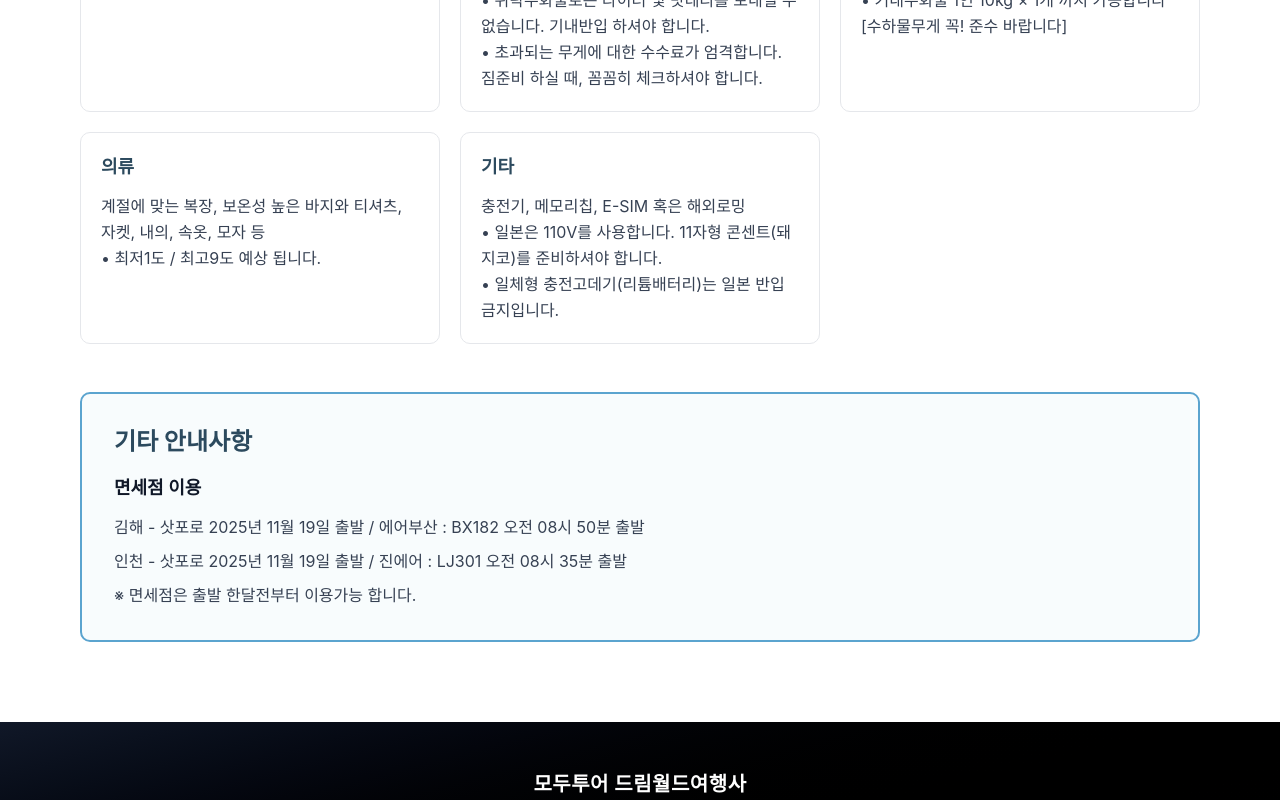
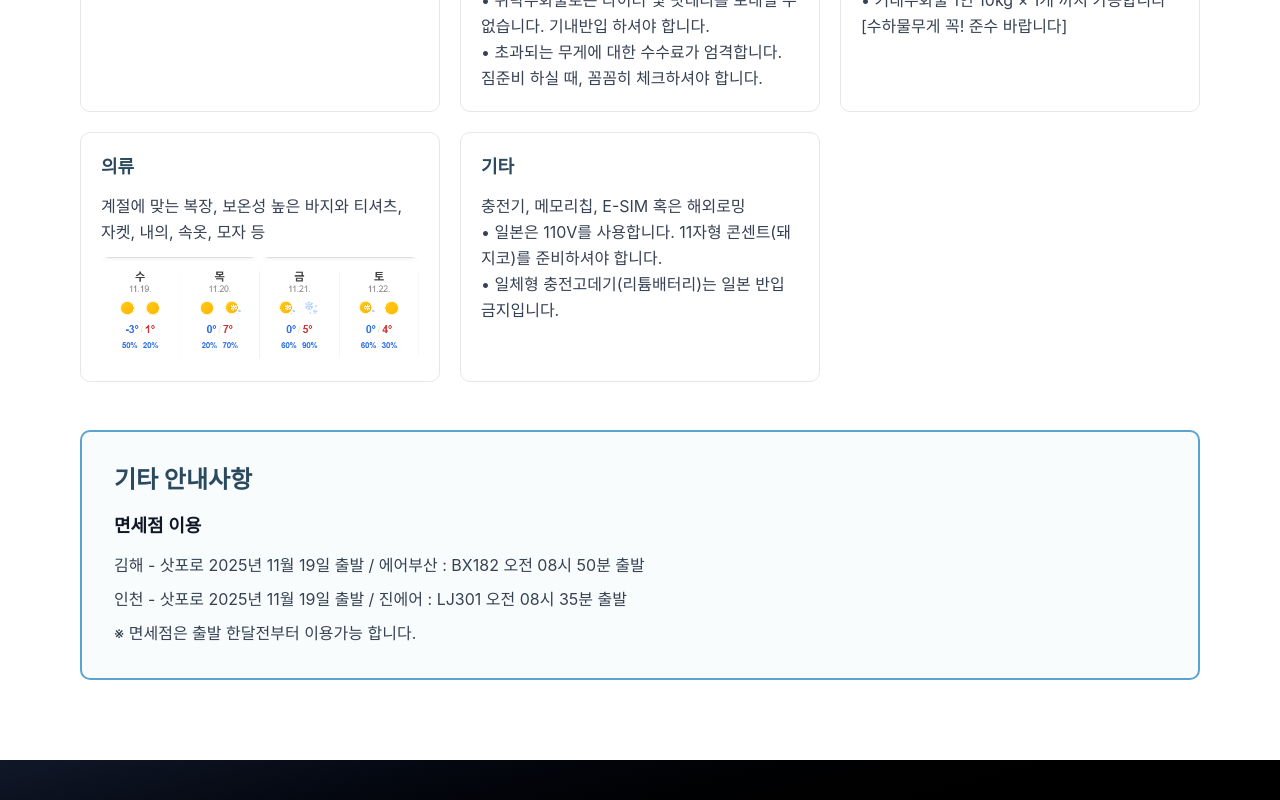
Before and after one commit to dwtrip2008-sys/hokkaido_tour, a Next.js app: page / in a window 1280 px wide. Shown: the part 10400-11200 px from the top of the page. Built offline with nearby package versions, Linux system fonts and the light colour scheme; a web font is replaced by a local one.

Commit message:
feat: add image on checklist

```diff
--- a/src/shared/constants/travel-data.ts
+++ b/src/shared/constants/travel-data.ts
@@ -439,6 +439,7 @@ interface ChecklistItem {
   title: string;
   description: string;
   important?: boolean;
+  image?: string; // 선택적 이미지 경로
 }
 
 export const checklistItems: ChecklistItem[] = [
@@ -520,7 +521,8 @@ export const checklistItems: ChecklistItem[] = [
   {
     title: "의류",
     description:
-      "계절에 맞는 복장, 보온성 높은 바지와 티셔츠, 자켓, 내의, 속옷, 모자 등\n• 최저1도 / 최고9도 예상 됩니다.",
+      "계절에 맞는 복장, 보온성 높은 바지와 티셔츠, 자켓, 내의, 속옷, 모자 등",
+    image: "/images/weather.png", // 593x194
   },
   {
     title: "기타",
--- a/src/widgets/info/ui/checklist.tsx
+++ b/src/widgets/info/ui/checklist.tsx
@@ -2,6 +2,7 @@ import {
   checklistItems,
   additionalNotice,
 } from '@/shared/constants/travel-data';
+import Image from 'next/image';
 
 export function Checklist() {
   return (
@@ -24,6 +25,17 @@ export function Checklist() {
             <p className="whitespace-pre-line text-sm leading-relaxed text-gray-700 lg:text-base">
               {item.description}
             </p>
+            {item.image && (
+              <div className="mt-3">
+                <Image
+                  src={item.image}
+                  alt={`${item.title} 관련 이미지`}
+                  width={593}
+                  height={194}
+                  className="w-full h-auto rounded-md"
+                />
+              </div>
+            )}
           </div>
         ))}
       </div>
```
Also changed, not shown: public/images/weather.png (added).
